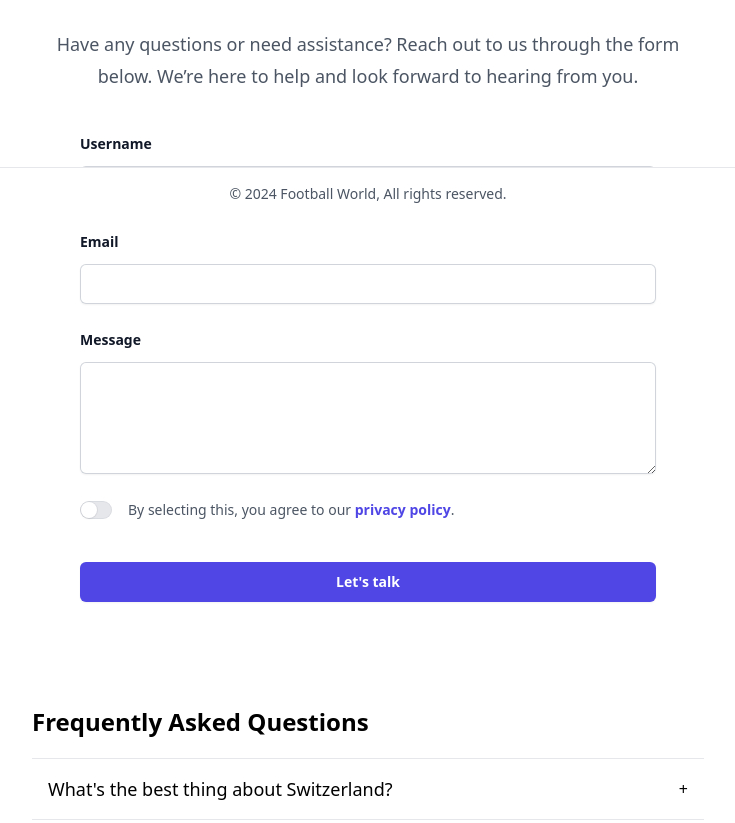
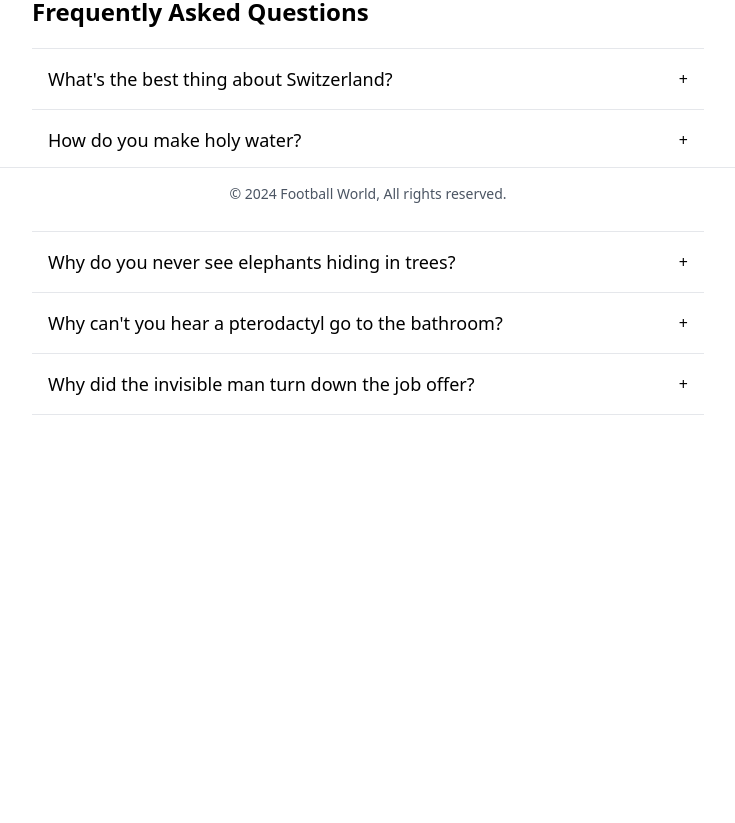
Before and after one commit to IvanHristov12/Football-World-2024, a React (Vite) app in the folder client/: page /aboutus in a window 1280 px wide. Shown: the part 580-1403 px from the top of the page, without its empty margins (272-1007 px from the left). After the commit the page ends 1035 px from the top, so only its background shows below. Built offline with nearby package versions, Linux system fonts and the light colour scheme.

Commit message:
Fix ContactUs form for authorized users

```diff
--- a/client/src/components/aboutus/AboutUs.jsx
+++ b/client/src/components/aboutus/AboutUs.jsx
@@ -1,12 +1,18 @@
+import { useContext } from "react";
 import ContactUs from "./ContactUs";
 import FAQ from "./FAQ";
 import OurTeam from "./OurTeam";
+import { AuthContext } from "../../contexts/AuthContext";
 
 export default function AboutUs() {
+    const { isAuthenticated } = useContext(AuthContext)
+
     return (
     <>
         <OurTeam />
+        {isAuthenticated &&
         <ContactUs />
+        }
         <FAQ />
     </>
 );
--- a/client/src/components/aboutus/ContactUs.jsx
+++ b/client/src/components/aboutus/ContactUs.jsx
@@ -1,9 +1,45 @@
 import { Link } from 'react-router-dom'
-import { useState } from 'react'
+import { useContext, useState } from 'react'
 import { Field, Label, Switch } from '@headlessui/react'
+import { AuthContext } from '../../contexts/AuthContext'
 
 export default function ContactUs() {
+
+    const { username } = useContext(AuthContext)
+
     const [agreed, setAgreed] = useState(false)
+    const [formData, setFormData] = useState({
+        username: '',
+        email: '',
+        message: '',
+    });
+    const [submitted, setSubmitted] = useState(false);
+
+    const handleChange = (e) => {
+        setFormData({
+            ...formData,
+            [e.target.name]: e.target.value,
+        });
+    };
+
+    const handleSubmit = (e) => {
+        e.preventDefault();
+
+        // Clear form data
+        setFormData({
+            username: '',
+            email: '',
+            message: '',
+        });
+
+        // Show "Submitted!" message
+        setSubmitted(true);
+
+        // Hide "Submitted!" message after 3 seconds
+        setTimeout(() => {
+            setSubmitted(false);
+        }, 3000);
+    };
 
     return (
         <div className="isolate bg-white px-6 py-12 sm:py-6 lg:px-8">
@@ -25,21 +61,10 @@ export default function ContactUs() {
                     Have any questions or need assistance? Reach out to us through the form below. We’re here to help and look forward to hearing from you.
                 </p>
             </div>
-      <form action="#" method="POST" className="mx-auto mt-10 max-w-xl sm:mt-10">
+            <form onSubmit={handleSubmit} className="mx-auto mt-10 max-w-xl sm:mt-10">
                 <div className="grid grid-cols-1 gap-x-8 gap-y-6 sm:grid-cols-2">
-          <div className="sm:col-span-2">
-            <label htmlFor="username" className="block text-sm font-semibold leading-6 text-gray-900">
-              Username
-            </label>
-            <div className="mt-2.5">
-              <input
-                id="username"
-                name="username"
-                type="text"
-                autoComplete="username"
-                className="block w-full rounded-md border-0 px-3.5 py-2 text-gray-900 shadow-sm ring-1 ring-inset ring-gray-300 placeholder:text-gray-400 focus:ring-2 focus:ring-inset focus:ring-indigo-600 sm:text-sm sm:leading-6"
-              />
-            </div>
+                    <div className="mb-6">
+                        <label className="block text-sm font-semibold leading-6 text-gray-900 text-center">Your username: {username}</label>
                     </div>
                     <div className="sm:col-span-2">
                         <label htmlFor="email" className="block text-sm font-semibold leading-6 text-gray-900">
@@ -51,6 +76,8 @@ export default function ContactUs() {
                                 name="email"
                                 type="email"
                                 autoComplete="email"
+                                value={formData.email}
+                                onChange={handleChange}
                                 className="block w-full rounded-md border-0 px-3.5 py-2 text-gray-900 shadow-sm ring-1 ring-inset ring-gray-300 placeholder:text-gray-400 focus:ring-2 focus:ring-inset focus:ring-indigo-600 sm:text-sm sm:leading-6"
                             />
                         </div>
@@ -65,8 +92,9 @@ export default function ContactUs() {
                                 id="message"
                                 name="message"
                                 rows={4}
+                                value={formData.message}
+                                onChange={handleChange}
                                 className="block w-full rounded-md border-0 px-3.5 py-2 text-gray-900 shadow-sm ring-1 ring-inset ring-gray-300 placeholder:text-gray-400 focus:ring-2 focus:ring-inset focus:ring-indigo-600 sm:text-sm sm:leading-6"
-                defaultValue={''}
                             />
                         </div>
                     </div>
@@ -93,7 +121,10 @@ export default function ContactUs() {
                         </Label>
                     </Field>
                 </div>
-        <div className="mt-10">
+                <div className="mt-10 text-center">
+                    {submitted && (
+                        <p className="text-green-500 mb-4">Submitted!</p>
+                    )}
                     <button
                         type="submit"
                         className="block w-full rounded-md bg-indigo-600 px-3.5 py-2.5 text-center text-sm font-semibold text-white shadow-sm hover:bg-indigo-500 focus-visible:outline focus-visible:outline-2 focus-visible:outline-offset-2 focus-visible:outline-indigo-600"
```
Lines whose indentation alone changed are shown as unchanged.
